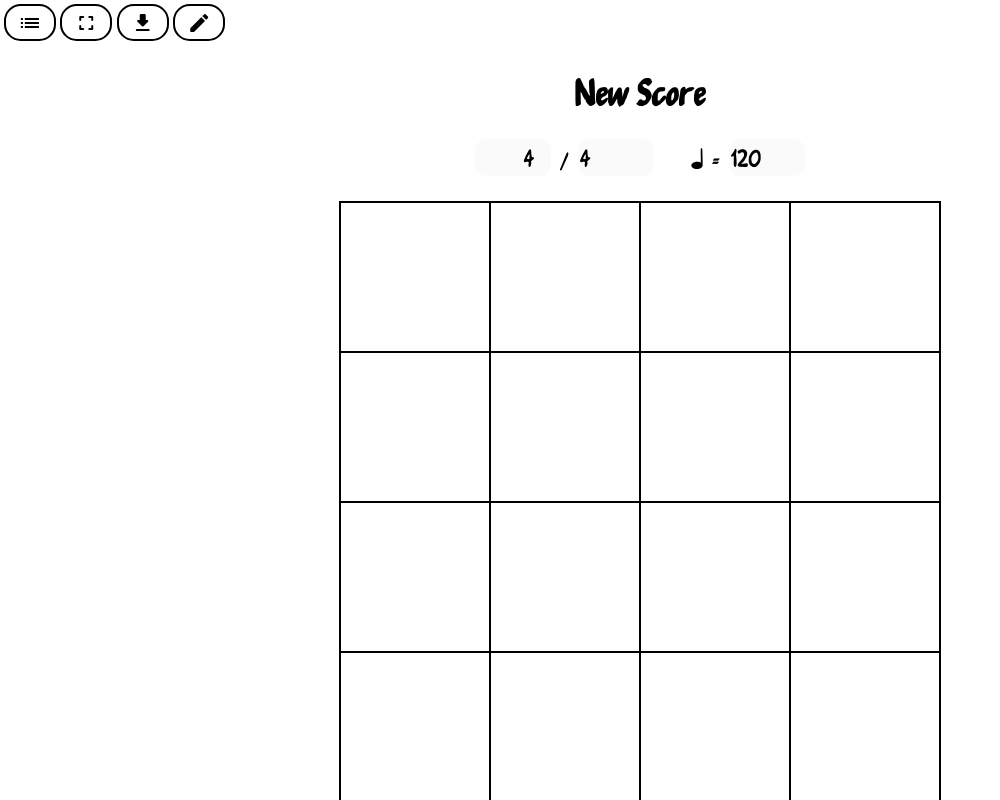
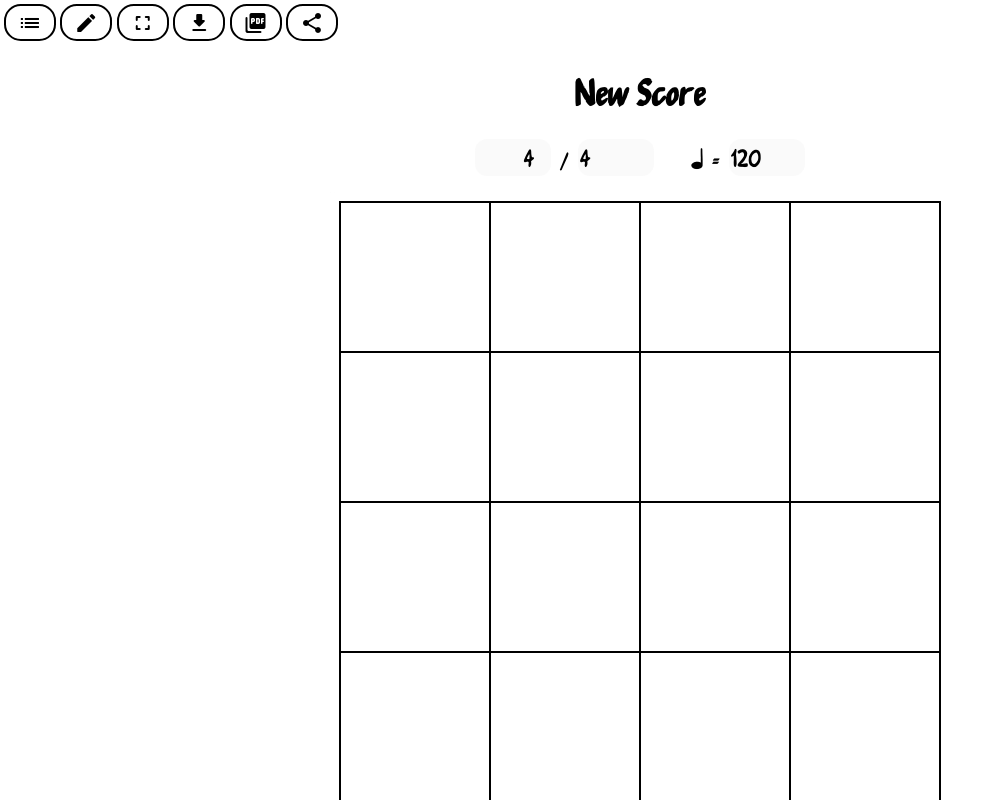
Before and after one commit to aumouvantsillage/Tournaronde, a plain HTML site: page src/html/editor.html in a window 1280 px wide. Shown: the whole page, without its empty margins (0-1000 px from the left). Drawn offline with Linux system fonts and the light colour scheme.

Commit message:
Added buttons for future features

```diff
--- a/src/html/editor.html
+++ b/src/html/editor.html
@@ -6,9 +6,11 @@
 
 <div class="menu">
     <a class="score-index-btn menu-item icon" href="index.html" title="Back to score index">&#xe896;</a>
+    <div class="score-edit-btn menu-item icon" title="Toggle edit mode">&#xe3c9;</div>
     <div class="score-fullscreen-btn menu-item icon" title="Toggle full screen">&#xe5d0;</div>
     <div class="score-save-btn menu-item icon" title="Save as...">&#xf090;</div>
-    <div class="score-edit-btn menu-item icon" title="Toggle edit mode">&#xe3c9;</div>
+    <div class="score-export-btn menu-item icon" title="Export to PDF">&#xe415;</div>
+    <div class="score-share-btn menu-item icon" title="Share">&#xe80d;</div>
 </div>
 
 <div class="score-view">
```
Also changed, not shown: src/html/index.html (+1 -0 lines).
